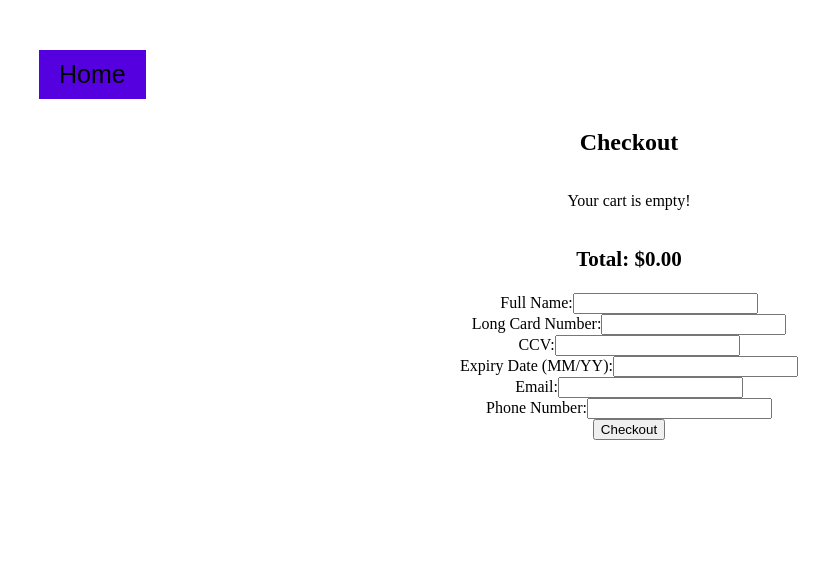
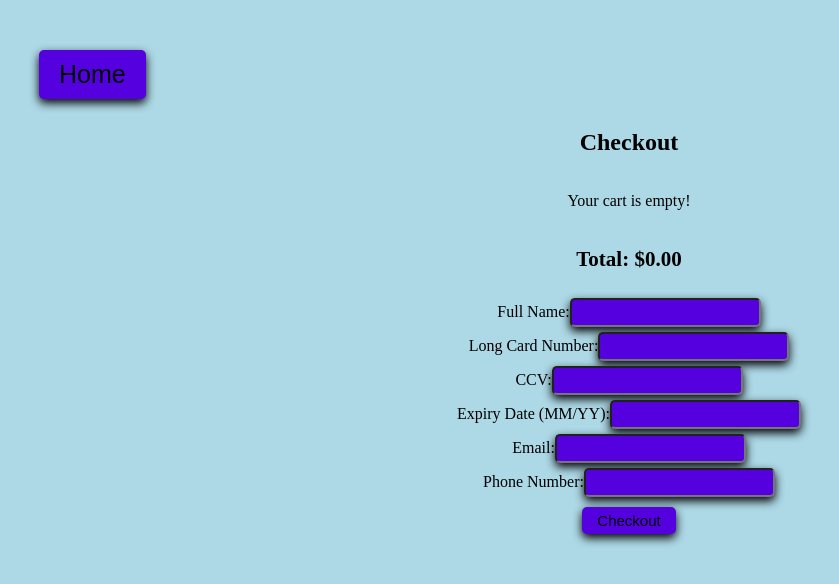
Before and after one commit to MightySneed/CatShop, a React (Vite) app in the folder Cats4Life/: page /checkout in a window 1280 px wide. Shown: the top 584 px of the page, without its empty margins (11-850 px from the left). Built offline with nearby package versions, Linux system fonts and the light colour scheme.

Commit message:
Added remove from cart button from items in cart. Background colour added to both pages. CSS has been updated on checkout page.

```diff
--- a/Cats4Life/src/App.css
+++ b/Cats4Life/src/App.css
@@ -81,6 +81,18 @@ margin: 0 auto;
 }
 
 .cart-total {
-  margin-right: 20px; /* Add some space on the right */
-  font-size: 18px; /* Increase font size if desired */
+  margin-right: 20px;
+  font-size: 18px;
 }
+
+.add-cart {
+  box-shadow: 0px 4px 10px black;
+  border-radius: 5px;
+  background-color: #5500df;
+  padding: 5px;
+  margin-top: 5px;
+}
+
+.add-cart:hover {
+  background-color: #4804b6;;
+}
--- a/Cats4Life/src/App.jsx
+++ b/Cats4Life/src/App.jsx
@@ -53,7 +53,7 @@ function App() {
                 <div style={{ display: 'flex', alignItems: 'center' }}>
                     <span className="cart-total">Total: ${total}</span>
                     <Link to="/checkout">
-                        <button>Checkout</button>
+                        <button class="button-style">Checkout</button>
                     </Link>
                 </div>
             </div>
@@ -68,7 +68,7 @@ function App() {
                 <p>Sex: {cat.CatSex}</p>
                 <p>Price: ${cat.CatPrice}</p>
                 </div>
-                <button onClick={() => toggleCartItem(cat)}>
+                <button class="add-cart"onClick={() => toggleCartItem(cat)}>
                 {cartItems.find(item => item.id === cat.id) ? 'Remove from cart' : 'Add to cart!'}
                 </button>
                 </div>
--- a/Cats4Life/src/Checkout.css
+++ b/Cats4Life/src/Checkout.css
@@ -13,10 +13,12 @@
   text-decoration: none;
   cursor: pointer;
   font-size: 25px;
+  box-shadow: 0px 4px 10px black;
+  border-radius: 5px;
 }
 
 .home-button:hover {
-  background-color: #45a049; /* Darker green on hover */
+  background-color:  #4804b6;
 }
 
 .cart {
@@ -40,3 +42,55 @@
   margin-top: 20px;
   font-size: 18px;
 }
+
+.rnd-shdw {
+  box-shadow: 0px 4px 10px black;
+  border-radius: 5px;
+}
+
+body {
+  background-color: lightblue;
+}
+
+button.button-style {
+  background-color: #5500df;
+  color: rgb(0, 0, 0);
+  border: none;
+  padding: 5px 15px;
+  text-align: center;
+  text-decoration: none;
+  cursor: pointer;
+  font-size: 15px;
+  box-shadow: 0px 4px 10px black;
+  border-radius: 5px;
+}
+
+button.button-style2 {
+  background-color: #5500df;
+  color: rgb(0, 0, 0);
+  border: none;
+  padding: 5px 15px;
+  text-align: center;
+  text-decoration: none;
+  cursor: pointer;
+  font-size: 15px;
+  box-shadow: 0px 4px 10px black;
+  border-radius: 5px;
+  margin-top: 10px;
+}
+
+.button-style:hover {
+  background-color:  #4804b6;
+}
+
+.button-style2:hover {
+  background-color:  #4804b6;
+}
+
+.form-labels {
+  box-shadow: 0px 4px 10px black;
+  border-radius: 5px;
+  background-color: #5500df;
+  padding: 5px;
+  margin-top: 5px;
+}
--- a/Cats4Life/src/Checkout.jsx
+++ b/Cats4Life/src/Checkout.jsx
@@ -52,6 +52,12 @@ const Checkout = () => {
             phone: '',
         });
     };
+     // Function to remove an item from the cart
+    const handleRemoveItem = (indexToRemove) => {
+        const updatedCartItems = cartItems.filter((_, index) => index !== indexToRemove);
+        setCartItems(updatedCartItems);
+        localStorage.setItem('cartItems', JSON.stringify(updatedCartItems));
+    };
 
     //Home button sends you back to main page and clear cart and form
     return (
@@ -71,6 +77,7 @@ const Checkout = () => {
                             <div>
                                 <h3>{cat.CatName}</h3>
                                 <p>Price: ${cat.CatPrice}</p>
+                                <button class="button-style" onClick={() => handleRemoveItem(index)}>Reomve From Cart</button>
                             </div>
                         </div>
                     ))
@@ -86,29 +93,29 @@ const Checkout = () => {
             <form onSubmit={(e) => { e.preventDefault(); handleCheckout(); }}>
                 <div>
                     <label>Full Name:</label>
-                    <input type="text" name="name" value={formData.name} onChange={handleChange} required />
+                    <input class="form-labels" type="text" name="name" value={formData.name} onChange={handleChange} required />
                 </div>
                 <div>
                     <label>Long Card Number:</label>
-                    <input type="text" name="cardNumber" value={formData.cardNumber} onChange={handleChange} required />
+                    <input class="form-labels" type="text" name="cardNumber" value={formData.cardNumber} onChange={handleChange} required />
                 </div>
                 <div>
                     <label>CCV:</label>
-                    <input type="text" name="ccv" value={formData.ccv} onChange={handleChange} required />
+                    <input class="form-labels" type="text" name="ccv" value={formData.ccv} onChange={handleChange} required />
                 </div>
                 <div>
                     <label>Expiry Date (MM/YY):</label>
-                    <input type="text" name="expiryDate" value={formData.expiryDate} onChange={handleChange} required />
+                    <input class="form-labels" type="text" name="expiryDate" value={formData.expiryDate} onChange={handleChange} required />
                 </div>
                 <div>
                     <label>Email:</label>
-                    <input type="email" name="email" value={formData.email} onChange={handleChange} required />
+                    <input class="form-labels" type="email" name="email" value={formData.email} onChange={handleChange} required />
                 </div>
                 <div>
                     <label>Phone Number:</label>
-                    <input type="text" name="phone" value={formData.phone} onChange={handleChange} required />
+                    <input class="form-labels" type="text" name="phone" value={formData.phone} onChange={handleChange} required />
                 </div>
-                <button type="submit">Checkout</button>
+                <button class="button-style2" submit>Checkout</button>
             </form>
         </div>
     );
```
